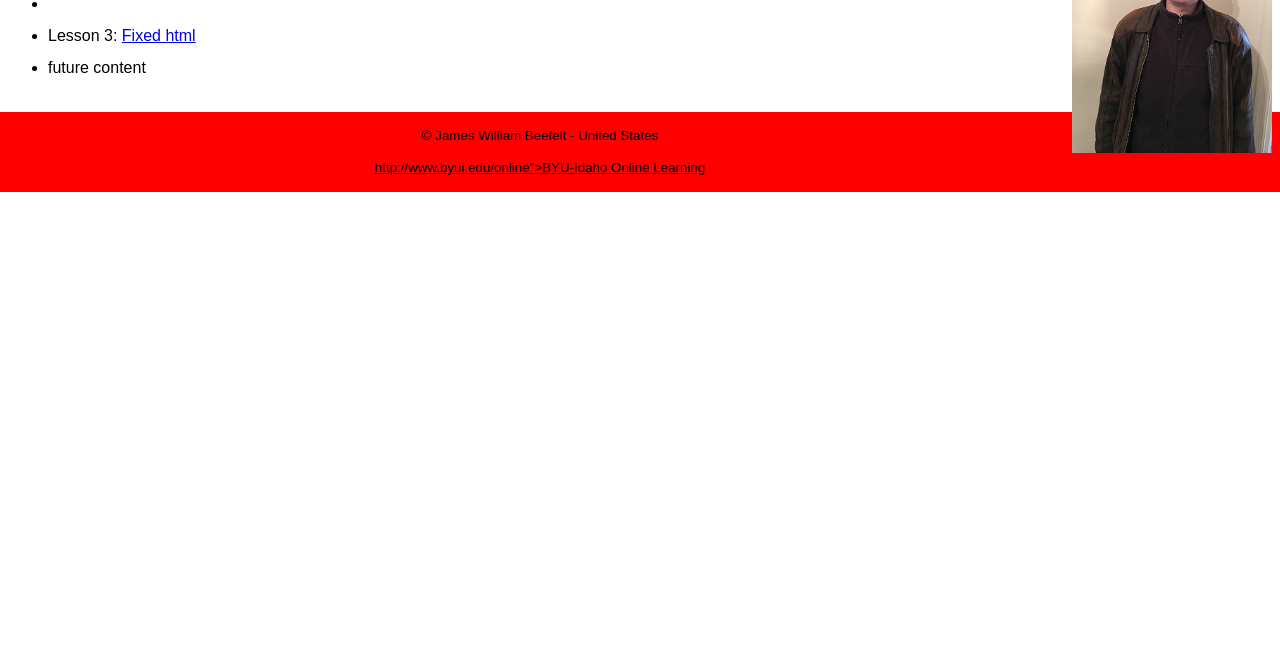
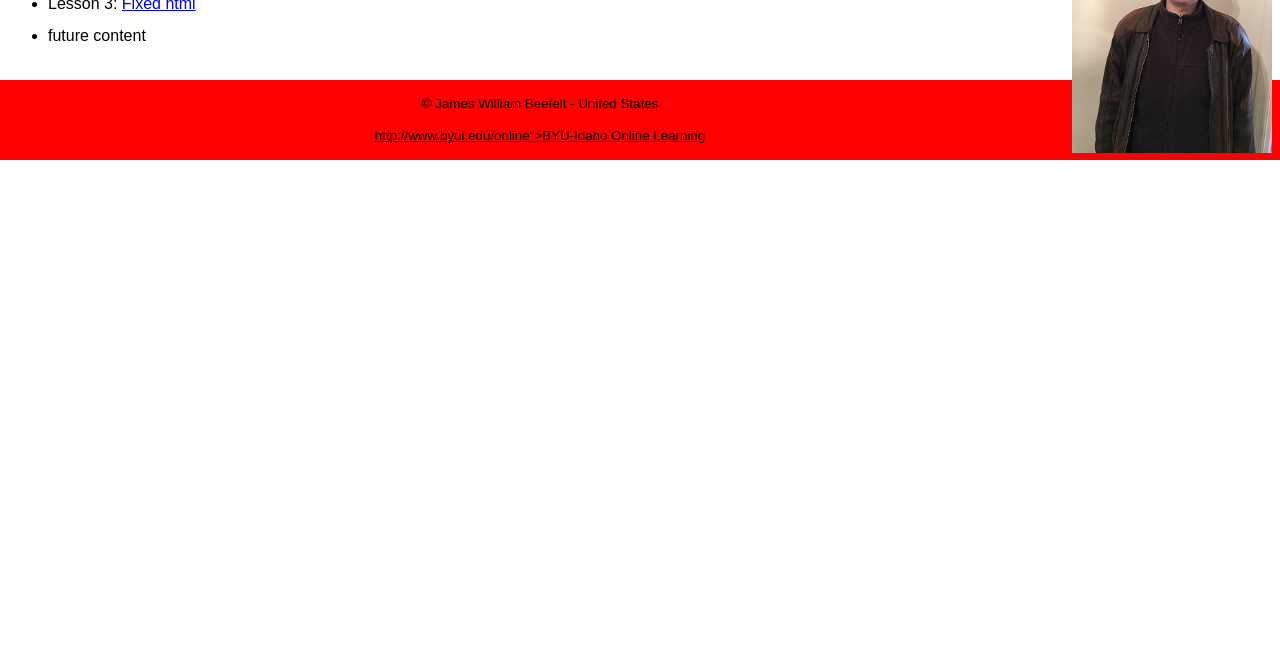
Before and after one commit to Iotamanchan/iotamanchan.github.io, a plain HTML site: page index.html in a window 1280 px wide. Shown: the part 141-800 px from the top of the page. Drawn offline with Linux system fonts and the light colour scheme.

Commit message:
Removed exta bullet

```diff
--- a/index.html
+++ b/index.html
@@ -18,7 +18,7 @@
         <main>
             <h2>CIT 230 - Assignment Portal</h2>
             <ul>
-                <li><li>Lesson 3: <a href="fixedhtml.html">Fixed html</a></li>
+                <li>Lesson 3: <a href="fixedhtml.html">Fixed html</a></li>
                 <li>future content</li>
             </ul>
         </main>
```
